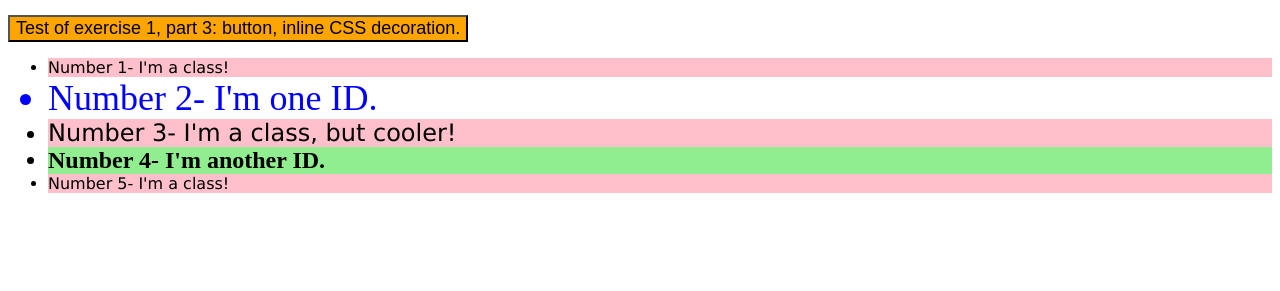
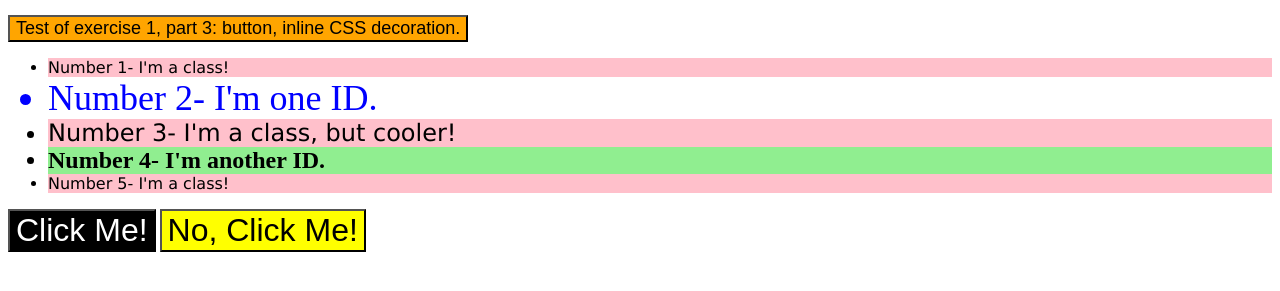
Before and after one commit to SpaceBarTender/odin-recipes, a plain HTML site: page index.html in a window 1280 px wide. Shown: the part 211-502 px from the top of the page. Drawn offline with Linux system fonts and the light colour scheme.

Commit message:
Complete css-exercise 3-grouping-selectors. Put into styles.css and index.html

```diff
--- a/index.html
+++ b/index.html
@@ -40,5 +40,7 @@
         <li class="odd-number">Number 5- I'm a class!</li>
     </ul>
 
+    <button class="button-one">Click Me!</button>
+    <button class="button-two">No, Click Me!</button>
 </body>
 </html>
--- a/styles.css
+++ b/styles.css
@@ -25,3 +25,18 @@ div {
     font-size: 24px;
     font-weight: 700;
 }
+
+.button-one,
+.button-two {
+    font-size: 32px;
+    font-family: Arial, Helvetica, Times New Roman, sans-serif;
+}
+
+.button-one {
+    background-color: black;
+    color: white;
+}
+
+.button-two {
+    background-color: yellow;
+}
```
